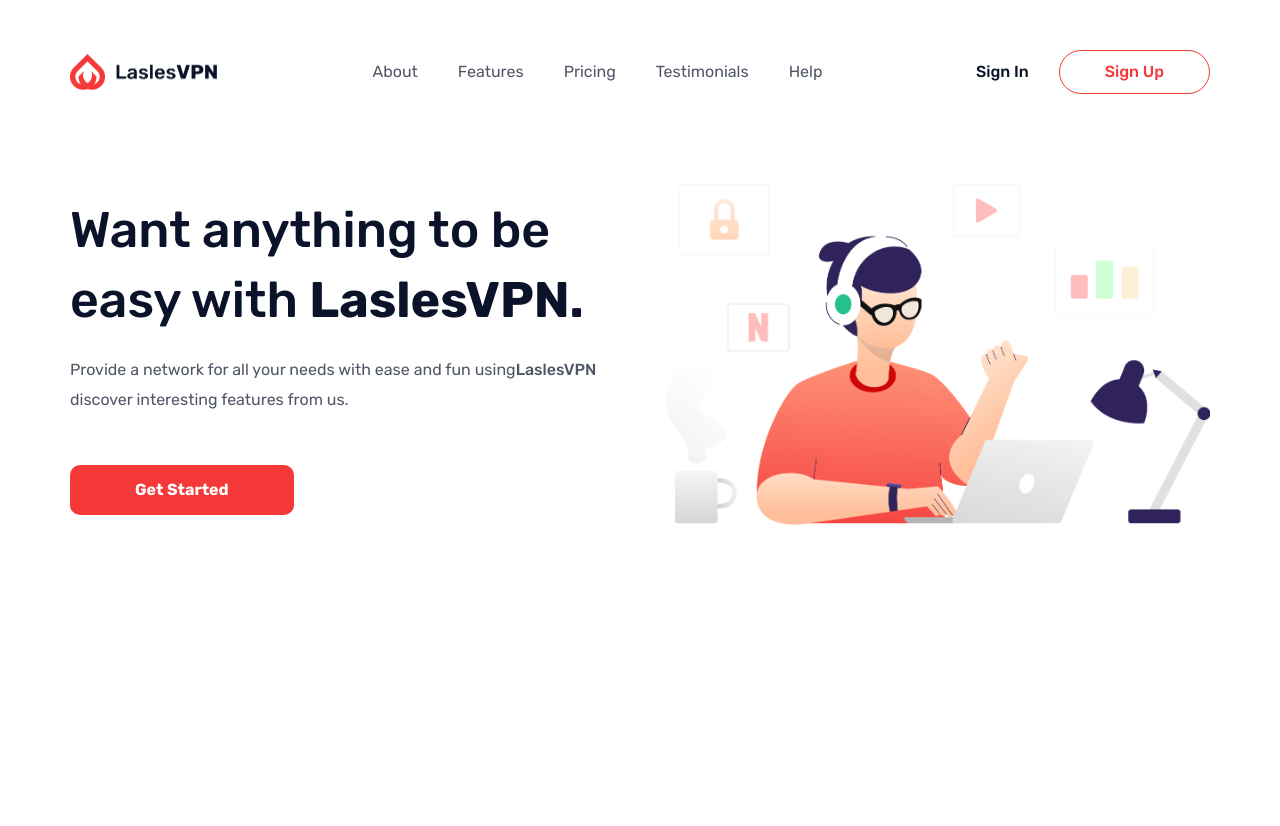
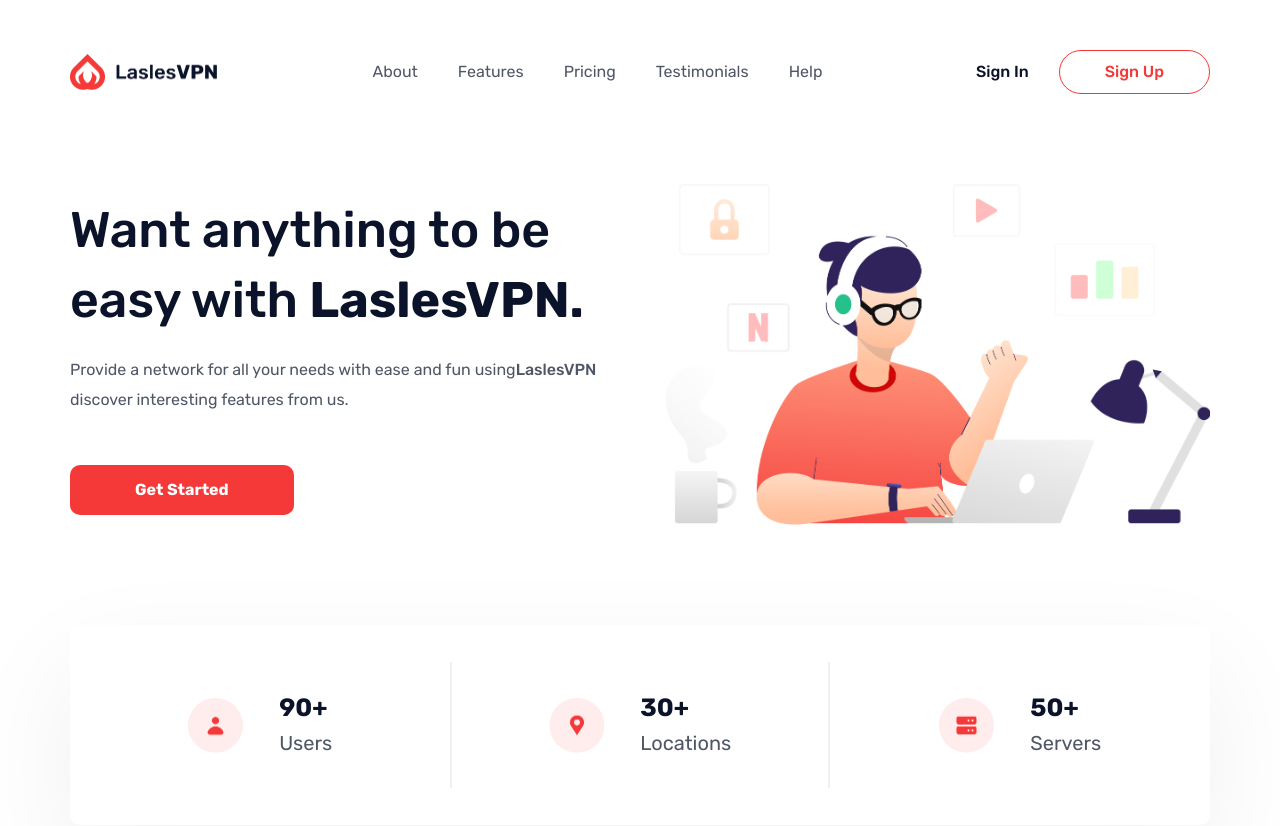
Before and after one commit to Congglee/coding-ui, a Next.js app in the folder lasles-vpn/: page / in a window 1280 px wide. Shown: the top 826 px of the page. Before the commit the page ends 800 px from the top, so only its background shows below. Built offline with nearby package versions, Linux system fonts and the light colour scheme.

Commit message:
Intro section

```diff
--- a/lasles-vpn/src/app/page.js
+++ b/lasles-vpn/src/app/page.js
@@ -1,9 +1,11 @@
 import HeroSection from "@/components/hero-section/hero-section";
+import IntroSection from "@/components/intro-section/intro-section";
 
 export default function Home() {
   return (
     <>
       <HeroSection />
+      <IntroSection />
     </>
   );
 }
--- /dev/null
+++ b/lasles-vpn/src/components/intro-section/intro-section.js
@@ -0,0 +1,39 @@
+import styles from "./intro-section.module.css";
+
+export default function IntroSection() {
+  return (
+    <section className={styles.intro}>
+      <div className="container">
+        <div className={styles["intro-container"]}>
+          <div className={styles["intro-item"]}>
+            <div className={styles["intro-icon"]}>
+              <img srcSet="./images/user.png 2x" alt />
+            </div>
+            <div className={styles["intro-info"]}>
+              <h3 className={styles["intro-title"]}>90+</h3>
+              <span className={styles["intro-text"]}>Users</span>
+            </div>
+          </div>
+          <div className={styles["intro-item"]}>
+            <div className={styles["intro-icon"]}>
+              <img srcSet="./images/location.png 2x" alt />
+            </div>
+            <div className={styles["intro-info"]}>
+              <h3 className={styles["intro-title"]}>30+</h3>
+              <span className={styles["intro-text"]}>Locations</span>
+            </div>
+          </div>
+          <div className={styles["intro-item"]}>
+            <div className={styles["intro-icon"]}>
+              <img srcSet="./images/server.png 2x" alt />
+            </div>
+            <div className={styles["intro-info"]}>
+              <h3 className={styles["intro-title"]}>50+</h3>
+              <span className={styles["intro-text"]}>Servers</span>
+            </div>
+          </div>
+        </div>
+      </div>
+    </section>
+  );
+}
--- /dev/null
+++ b/lasles-vpn/src/components/intro-section/intro-section.module.css
@@ -0,0 +1,36 @@
+.intro {
+  margin-bottom: 95px;
+}
+
+.intro-container {
+  background: #fff;
+  border-radius: 10px;
+  padding: 37px 0;
+  box-shadow: 0 42px 114px 0 rgba(13, 16, 37, 0.063);
+  display: grid;
+  grid-template-columns: repeat(3, minmax(0, 1fr));
+  min-height: 200px;
+}
+
+.intro-item {
+  display: flex;
+  align-items: center;
+  justify-content: center;
+  gap: 0 36.5px;
+  font-size: 20px;
+}
+
+.intro-item:nth-child(2) {
+  border-left: solid 2px #eeeff2;
+  border-right: solid 2px #eeeff2;
+}
+
+.intro-title {
+  font-size: 25px;
+  margin-bottom: 5px;
+  line-height: calc(30 / 25);
+}
+
+.intro-text {
+  line-height: calc(30 / 20);
+}
```
